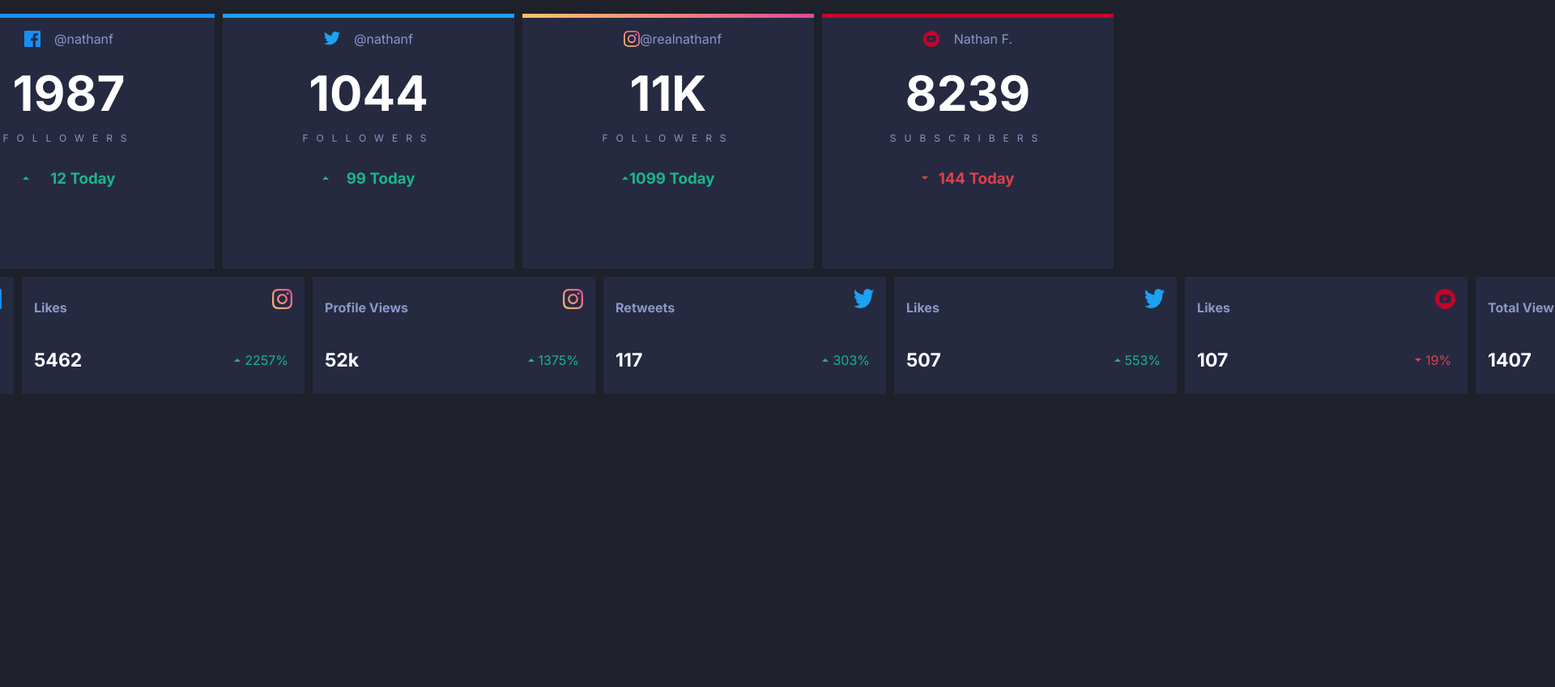
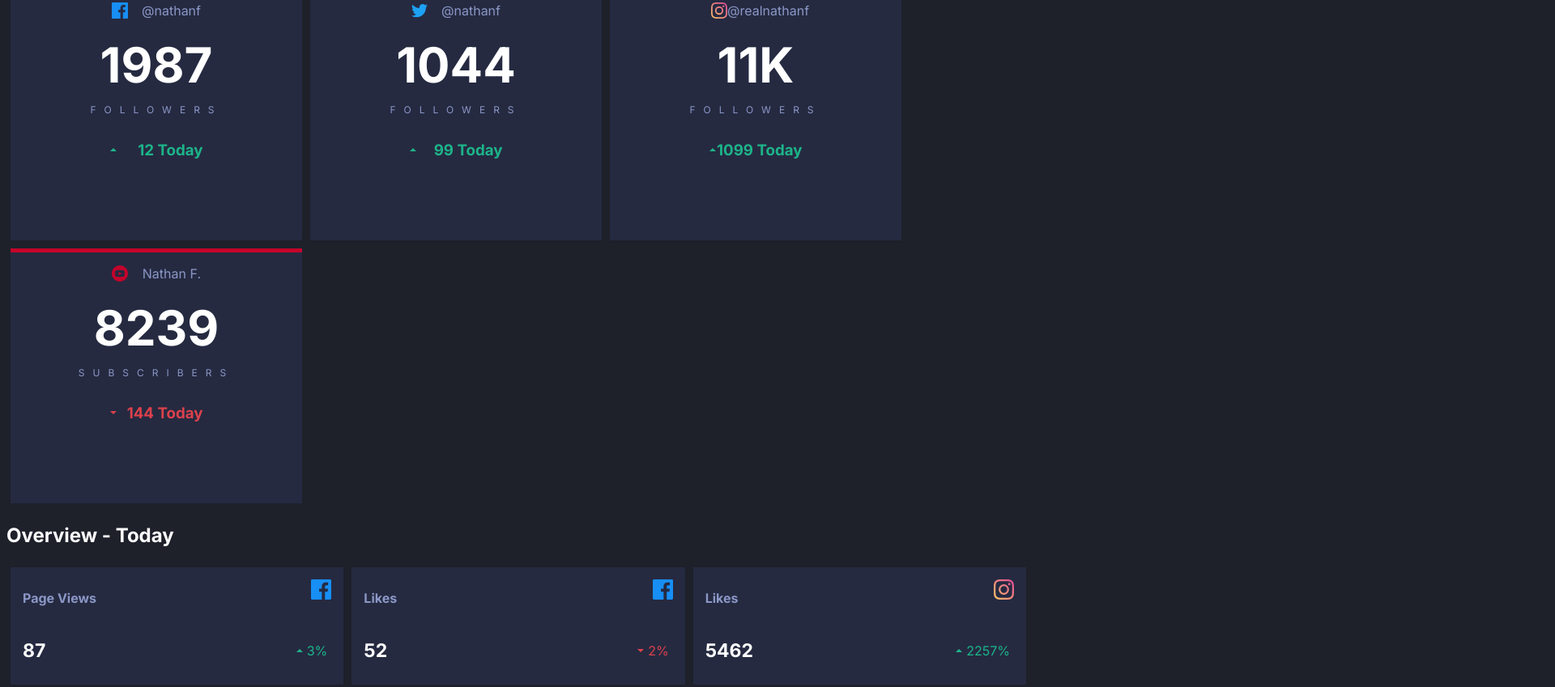
Before and after one commit to Avantiermv/social-media-dashboard-challenge, a plain HTML site: page index.html in a window 1280 px wide. Shown: the part 114-963 px from the top of the page at 81% size, 1920 px wide, since content can reach past the window. Before the commit the page ends 800 px from the top, so only its background shows below. Drawn offline with Linux system fonts and the light colour scheme.

Commit message:
Update the htmlc and css.
I fixed some things in the section2 and I made some changes in the div(header).

```diff
--- a/index.html
+++ b/index.html
@@ -53,10 +53,12 @@
           </div>
         </section>
 
-
+        <div id="h1">
+          <h1>Overview - Today</h1>
+        </div>
 
         <section id="section2">
-          <h1>Overview - Today</h1>
+          <h1 id="h1-2">Overview - Today</h1>
             <div>
               <div class="divimg"> <h2 class="h2sc2">Page Views</h2> <img src="images/icon-facebook.svg" alt=""></div>
               <div class="divs2"> <h3>87</h3>
--- a/style.css
+++ b/style.css
@@ -37,17 +37,19 @@
 body{
     background-color: var(--VeryDarkBlueBG);
     font-family: var(--font);
-}
+    align-items: center;
 
-#header > h1{
-    color: var(--WhiteText);
-    margin-top: 5px;
-    margin-bottom: 3px;
-    font-size: 26px;
 }
 
 h1{
     color: var(--WhiteText);
+}
+
+#header > #div4 h1{
+    color: var(--WhiteText);
+    margin-top: 5px;
+    margin-bottom: 3px;
+    font-size: 22px;
 }
 
 #header > #div4 > p{
@@ -73,7 +75,6 @@ hr{
 #main{
     display: flex;
     flex-direction: column;
-    align-items: center;
 }
 
 .switch {
@@ -143,7 +144,7 @@ button{
 }
 
 #section1 > div{
-    width: 360px;
+    width: 350px;
     height: 310px;
     border: solid;
     text-align: center;
@@ -195,7 +196,7 @@ button{
 #section2 > div{
     flex:auto;
     margin: 5px;
-    width: 340px;
+    width: 330px;
     height: 125px;
     padding: 10px;
     background-color: var(--DarkDesaturatedBlueCardBG);
@@ -275,6 +276,10 @@ button{
     margin: auto;
 }
 
+#h1-2{
+    display: none;
+}
+
 @media (min-width: 900px){
 
     #header{
@@ -287,6 +292,15 @@ button{
         display: none;
     }
 
+    #main{
+        align-items: center;
+        margin: auto;
+    }
+
+    #main > #h1{
+        display: none;
+    }
+
     #divswitch{
         width: 160px;
         height: 50px;
@@ -294,11 +308,28 @@ button{
 
     #section1{
         flex-direction: row;
+        flex-wrap: wrap;
+        max-width: 1480px;
+    }
+
+    #section1 > div{
+        width: 360px;
     }
 
     #section2{
         display: flex;
         flex-direction: row;
+        flex-wrap: wrap;
+        max-width: 1480px ;
+    }
+
+    #section2 > div{
+        width: 300px;
+    }
+
+    #h1-2{
+        display: inline-block;
+        margin-right: 79%;
     }
 
 }
```
